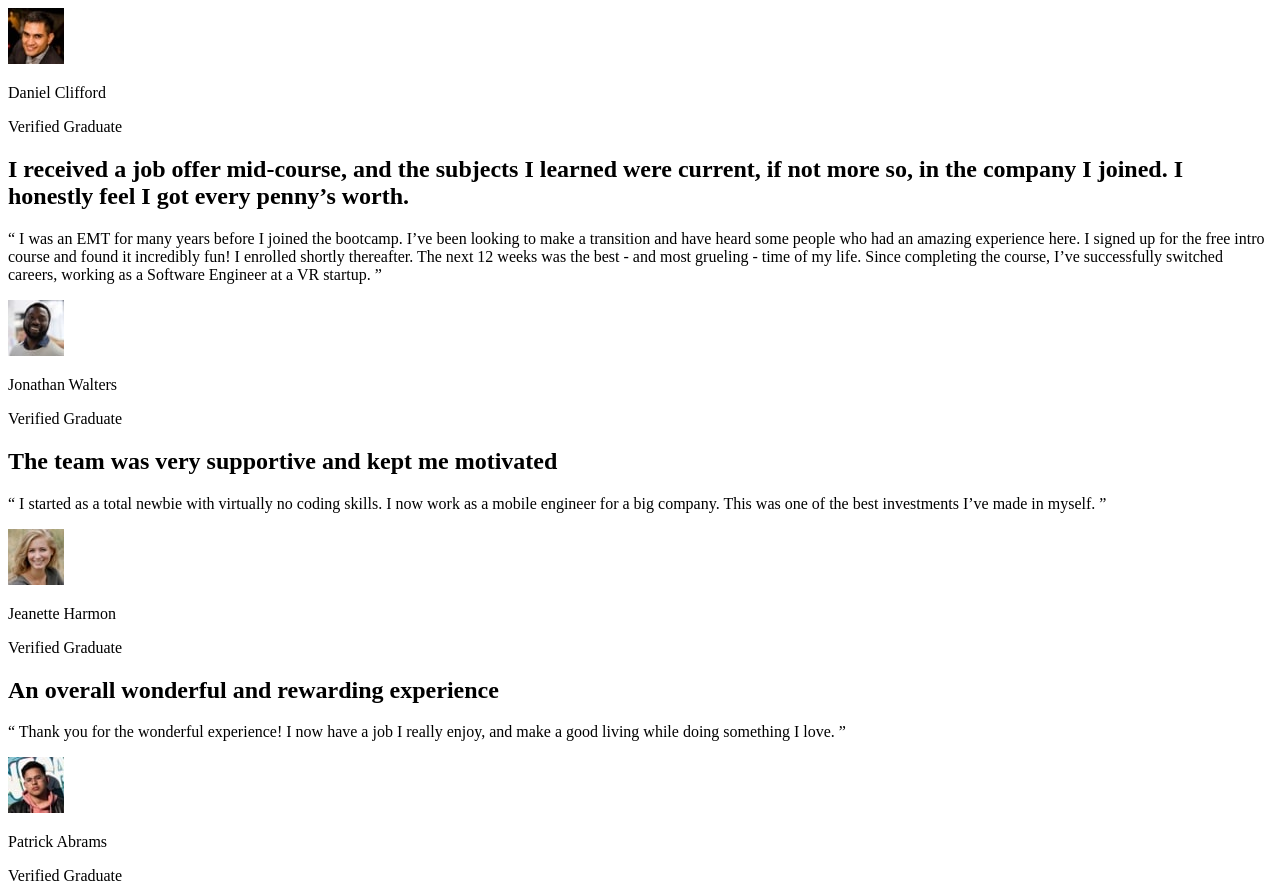
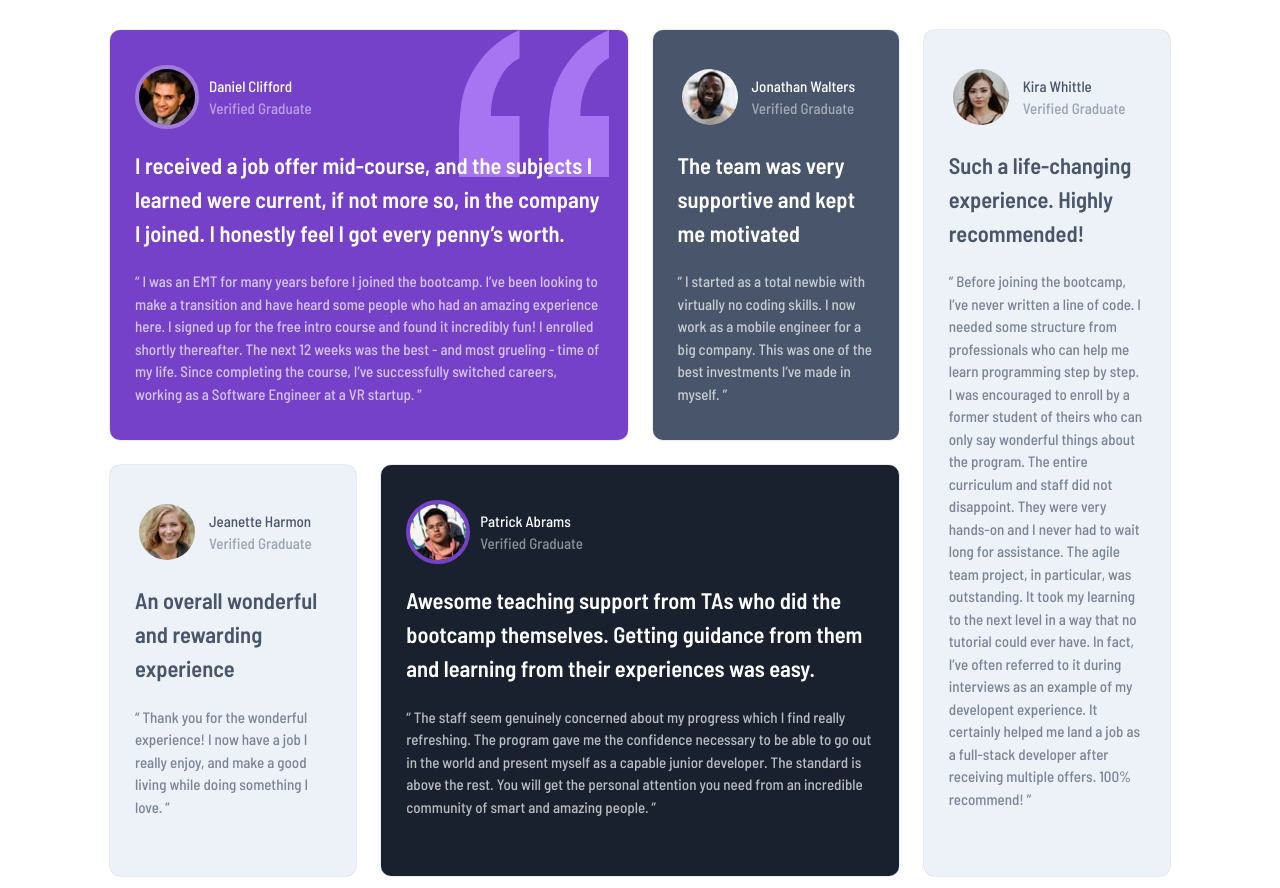
Before and after one commit to Owczarek-Kamil/FrontEndMentor-Testimonials_Grid_Section, a plain HTML site: page index.html in a window 1280 px wide. Shown: the top 888 px of the page. Drawn offline with nearby package versions, Linux system fonts and the light colour scheme; files that its build step writes are made by us from their sources.

Commit message:
Add extra classes for styling purposes, fix typos, link CSS stylesheet

```diff
--- a/index.html
+++ b/index.html
@@ -5,15 +5,16 @@
 		<meta name="viewport" content="width=device-width, initial-scale=1.0" />
 		<link rel="icon" type="image/png" sizes="32x32" href="./images/favicon-32x32.png" />
 		<title>Frontend Mentor | [Challenge Name Here]</title>
+		<link rel="stylesheet" href="./css/index.min.css" />
 	</head>
 	<body>
 		<section class="testimonials">
-			<article class="testimonial">
+			<article class="testimonial testimonial--violet testimonial--top--horizontal">
 				<div class="testimonial__author">
 					<img
 						src="./images/image-daniel.jpg"
 						alt="Profile picture of Daniel Clifford"
-						class="testimonial__author-img" />
+						class="testimonial__author-img testimonial__author-img--violet-border--light" />
 					<p class="testimonial__author-name">Daniel Clifford</p>
 					<p class="testimonial__author-status">Verified Graduate</p>
 				</div>
@@ -29,7 +30,7 @@
 					startup. ”
 				</p>
 			</article>
-			<article class="testimonial">
+			<article class="testimonial testimonial--dark-grayish-blue testimonial--top--small">
 				<div class="testimonial__author">
 					<img
 						src="./images/image-jonathan.jpg"
@@ -44,7 +45,7 @@
 					company. This was one of the best investments I’ve made in myself. ”
 				</p>
 			</article>
-			<article class="testimonial">
+			<article class="testimonial testimonial--grayish-blue testimonial--dark-font testimonial--bottom--small">
 				<div class="testimonial__author">
 					<img
 						src="./images/image-jeanette.jpg"
@@ -59,12 +60,12 @@
 					something I love. ”
 				</p>
 			</article>
-			<article class="testimonial">
+			<article class="testimonial testimonial--blackish-blue testimonial--bottom--horizontal">
 				<div class="testimonial__author">
 					<img
 						src="./images/image-patrick.jpg"
 						alt="Profile picture of Patrick Abrams"
-						class="testimonial__author-img" />
+						class="testimonial__author-img testimonial__author-img--violet-border" />
 					<p class="testimonial__author-name">Patrick Abrams</p>
 					<p class="testimonial__author-status">Verified Graduate</p>
 				</div>
@@ -76,10 +77,10 @@
 					“ The staff seem genuinely concerned about my progress which I find really refreshing. The program gave me the
 					confidence necessary to be able to go out in the world and present myself as a capable junior developer. The
 					standard is above the rest. You will get the personal attention you need from an incredible community of smart
-					and amazing people. ”>
+					and amazing people. ”
 				</p>
 			</article>
-			<article class="testimonial">
+			<article class="testimonial testimonial--grayish-blue testimonial--dark-font testimonial--vertical">
 				<div class="testimonial__author">
 					<img src="./images/image-kira.jpg" alt="Profile picture of Kira Whittle" class="testimonial__author-img" />
 					<p class="testimonial__author-name">Kira Whittle</p>
@@ -99,7 +100,7 @@
 		</section>
 		<div class="attribution">
 			<p>Challenge by <a href="https://www.frontendmentor.io?ref=challenge" target="_blank">Frontend Mentor</a></p>
-			<p>Coded by<a href="https://github.com/Owczarek-Kamil">Kamil Owczarek</a></p>
+			<p>Coded by <a href="https://github.com/Owczarek-Kamil">Kamil Owczarek</a></p>
 		</div>
 	</body>
 </html>
```
